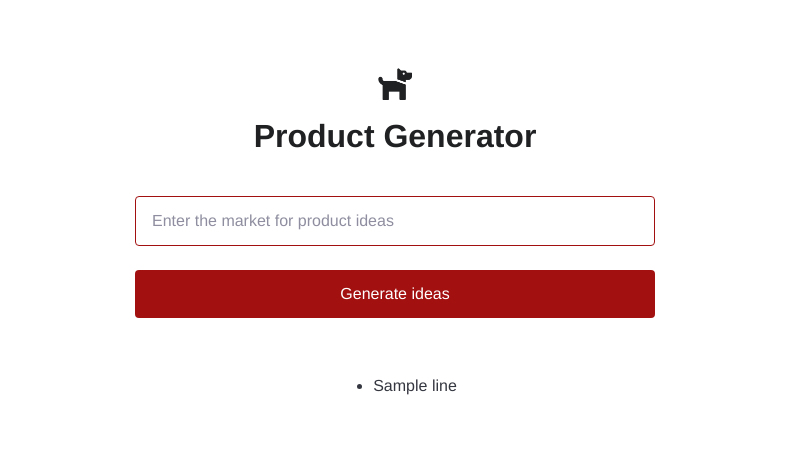
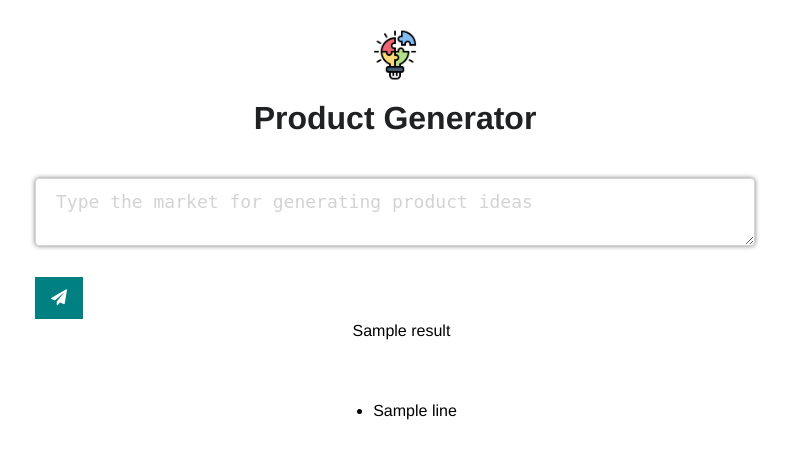
Before and after one commit to ArsalanLodhiCA/productgpt, a Flask app: template templates/index.html in a window 1280 px wide. Shown: the top 466 px of the page, without its empty margins (245-1034 px from the left). Run offline with Flask 2, Linux system fonts and the light colour scheme; the template is opened without the code that fills it: most values are stand-ins (such as "Sample title", 1, 10 or a date in 2020); some web fonts are replaced.

Commit message:
ui updates

```diff
--- a/app.py
+++ b/app.py
@@ -16,7 +16,7 @@ def index():
             model="text-davinci-003",
             prompt=product, #prompt=generate_prompt(product),
             temperature=0.6,
-            max_tokens=500,
+            max_tokens=4000,
             top_p=1,
             frequency_penalty=1,
             presence_penalty=1
--- a/static/main.css
+++ b/static/main.css
@@ -1,34 +1,37 @@
 @font-face {
     font-family: "ColfaxAI";
-  src: url(https://cdn.openai.com/API/fonts/ColfaxAIRegular.woff2)
-      format("woff2"),
-    url(https://cdn.openai.com/API/fonts/ColfaxAIRegular.woff) format("woff");
+    src: url(https://cdn.openai.com/API/fonts/ColfaxAIRegular.woff2) format("woff2"), url(https://cdn.openai.com/API/fonts/ColfaxAIRegular.woff) format("woff");
     font-weight: normal;
     font-style: normal;
   }
+
   @font-face {
     font-family: "ColfaxAI";
-  src: url(https://cdn.openai.com/API/fonts/ColfaxAIBold.woff2) format("woff2"),
-    url(https://cdn.openai.com/API/fonts/ColfaxAIBold.woff) format("woff");
+    src: url(https://cdn.openai.com/API/fonts/ColfaxAIBold.woff2) format("woff2"), url(https://cdn.openai.com/API/fonts/ColfaxAIBold.woff) format("woff");
     font-weight: bold;
     font-style: normal;
   }
+
   body,
   input {
     font-size: 16px;
     line-height: 24px;
-  color: #353740;
+    color: black;
     font-family: "ColfaxAI", Helvetica, sans-serif;
   }
+
   body {
     display: flex;
     flex-direction: column;
     align-items: center;
     padding-top: 60px;
+    padding: 20px;
   }
+
   .icon {
-  width: 34px;
+    width: 54px;
   }
+
   h3 {
     font-size: 32px;
     line-height: 40px;
@@ -36,31 +39,85 @@ h3 {
     color: #202123;
     margin: 16px 0 40px;
   }
+
   form {
     display: flex;
     flex-direction: column;
-  width: 520px;
+    width: 720px;
   }
-input[type="text"] {
-  padding: 12px 16px;
-  border: 1px solid #a31010;
-  border-radius: 4px;
-  margin-bottom: 24px;
-}
+
+
   ::placeholder {
-  color: #8e8ea0;
+    color: lightgrey;
     opacity: 1;
   }
-input[type="submit"] {
-  padding: 12px 0;
-  color: #fff;
-  background-color: #a31010;
-  border: none;
-  border-radius: 4px;
-  text-align: center;
-  cursor: pointer;
-}
+
+
+
+
+
   .result {
     font-weight: normal;
     margin-top: 40px;
   }
+
+  textarea {
+    padding: 12px 40px 12px 20px; /* added more padding to the right */
+    padding-right: 44px;
+    box-sizing: border-box;
+    border: 1px solid lightgrey;
+    border-radius: 4px;
+    margin-bottom: 24px;
+    background-color: white;
+    font-size: 18px;
+    box-shadow: 0px 0px 5px gray;
+    width: 100%; /* added to make the textarea expand to the full width of its container */
+    box-sizing: border-box; /* added to include padding and border in the width calculation */
+    position: relative;
+   }
+
+
+  .textarea-wrapper {
+    position: relative;
+    display: block; /* Added */
+  }
+
+  .textarea-wrapper textarea {
+    padding-right: 44px; /* Added */
+    box-sizing: border-box; /* Added */
+  }
+
+
+  /* Style buttons */
+.btn {
+    background-color: teal; /* Blue background */
+    border: none; /* Remove borders */
+    color: white; /* White text */
+    padding: 12px 16px; /* Some padding */
+    font-size: 16px; /* Set a font size */
+    cursor: pointer; /* Mouse pointer on hover */
+
+  }
+
+  /* Darker background on mouse-over */
+  .btn:hover {
+    background-color: lightsteelblue;
+  }
+  /* Set up the cursor animation */
+@keyframes cursor-blink {
+    from, to {
+        color: transparent;
+    }
+    50% {
+        color: black;
+    }
+}
+
+/* Apply the cursor to the text */
+.typing-cursor {
+    display: inline-block;
+    width: 0.4em;
+    margin-left: 2px;
+    vertical-align: bottom;
+    animation: cursor-blink 1s infinite;
+}
--- a/templates/index.html
+++ b/templates/index.html
@@ -1,22 +1,53 @@
 <!DOCTYPE html>
 <head>
+  <meta name="viewport" content="width=device-width, initial-scale=1.0">
+  <link rel="stylesheet" href="https://cdnjs.cloudflare.com/ajax/libs/font-awesome/4.7.0/css/font-awesome.min.css" />
+
   <title>Product GPT</title>
   <link
     rel="shortcut icon"
-    href="{{ url_for('static', filename='dog.png') }}"
+    href="{{ url_for('static', filename='idea.png') }}"
   />
   <link rel="stylesheet" href="{{ url_for('static', filename='main.css') }}" />
 </head>
 
 <body>
-  <img src="{{ url_for('static', filename='dog.png') }}" class="icon" />
+  <img src="{{ url_for('static', filename='idea.png') }}" class="icon" />
   <h3>Product Generator</h3>
   <form action="/" method="post">
-    <input type="text" name="product" placeholder="Enter the market for product ideas" required />
-    <input type="submit" value="Generate ideas" />
+    <div class="textarea-wrapper">
+      <!-- <input type="text" name="product" placeholder="Enter the market for product ideas" required /> -->
+      <!-- <input type="submit" value="Generate ideas" /> -->
+      <textarea id="product" name="product" placeholder="Type the market for generating product ideas" required></textarea>
+      <button type="submit" class="btn btn-success">
+        <i class="fa fa-paper-plane"></i>
+      </button>
+    </div>
   </form>
 
- <!--
+
+  <div id="typing">
+      <span class="typing-text"></span><span class="typing-cursor"></span>
+  </div>
+
+  <script>
+    var responseText = "{{result}}"; // get the response text from Flask
+
+    var i = 0;
+    var typingInterval = setInterval(function() {
+    var typingDiv = document.getElementById("typing");
+    // typingDiv.innerHTML += responseText.charAt(i);
+    typingDiv.innerHTML += `<span class="typing-text">${responseText.charAt(i)}</span>`;
+    i++;
+    if (i > responseText.length) {
+    clearInterval(typingInterval);
+  }
+  }, 20);
+
+  </script>
+
+
+<!--
   {% if result %}
       <div class="result">{{ result }}</div>
   {% endif %}
@@ -33,7 +64,4 @@
 </div>
 {% endif %}
 
-
-
-
 </body>
```
Also changed, not shown: static/example.html (added, +19 -0 lines), static/main_old.css (added, +84 -0 lines), static/idea.png (added). Lines whose indentation alone changed are shown as unchanged.
